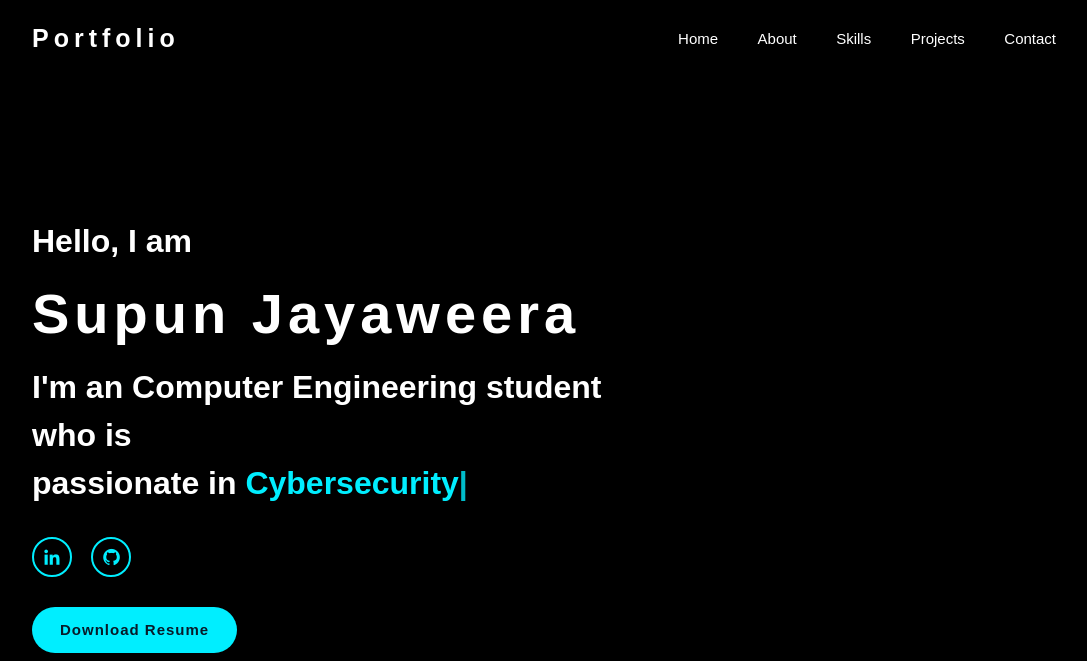
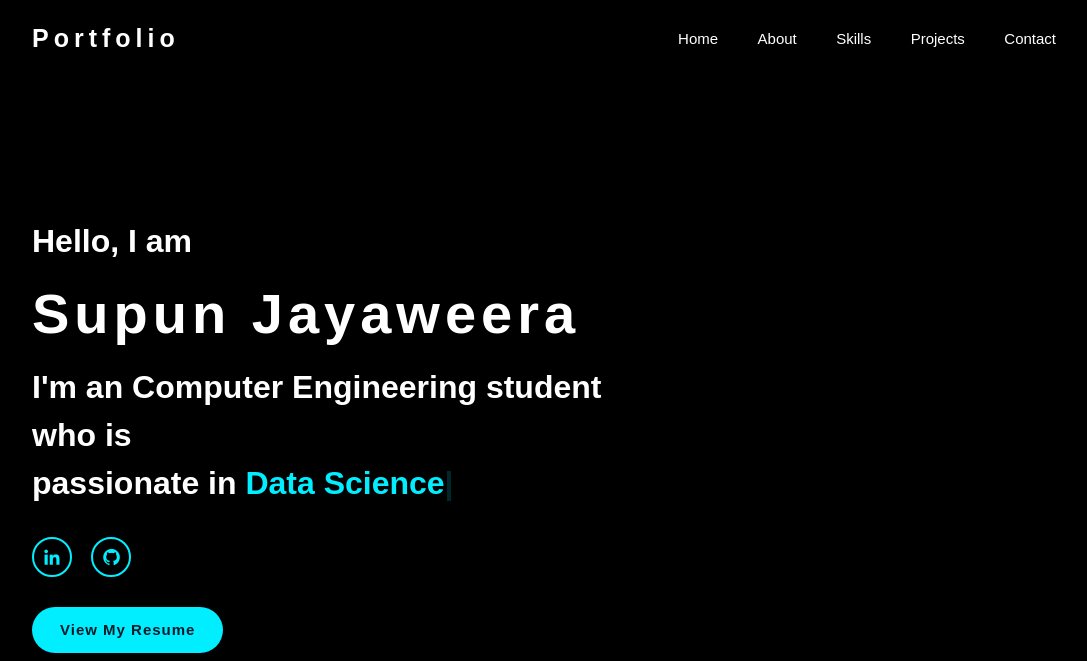
Before and after one commit to SupunJayaweera/my-website, a plain HTML site: page index.html in a window 1280 px wide. Shown: the top 661 px of the page, without its empty margins (96-1183 px from the left). Drawn offline with nearby package versions, Linux system fonts and the light colour scheme.

Commit message:
Resume updateded

```diff
--- a/files/script.js
+++ b/files/script.js
@@ -1,36 +1,32 @@
-
 var typed = new Typed(".text", {
-    strings: ["Programming" , "Cybersecurity" , "Web Development"],
-    typeSpeed:100,
-    backSpeed:100,
-    backDelay:1000,
-    loop:true
+  strings: ["Programming", "Data Science", "Web Development", "DevOps"],
+  typeSpeed: 100,
+  backSpeed: 100,
+  backDelay: 1000,
+  loop: true,
 });
 
-
 const toTop = document.querySelector(".top");
-window.addEventListener("scroll",() =>{
-    if (window.pageYOffset > 100){
+window.addEventListener("scroll", () => {
+  if (window.pageYOffset > 100) {
     toTop.classList.add("active");
-    }
-    else{
+  } else {
     toTop.classList.remove("active");
   }
-})
+});
 
-
-document.addEventListener('DOMContentLoaded', function () {
-    const cards = document.querySelectorAll('.reveal');
+document.addEventListener("DOMContentLoaded", function () {
+  const cards = document.querySelectorAll(".reveal");
   function checkScroll() {
-    cards.forEach(card => {
+    cards.forEach((card) => {
       const rect = card.getBoundingClientRect();
       const windowHeight = window.innerHeight;
       if (rect.top < windowHeight * 0.75) {
         card.style.opacity = 1;
-            card.style.transform = 'translateY(0)';
+        card.style.transform = "translateY(0)";
       }
     });
   }
   checkScroll();
-    window.addEventListener('scroll', checkScroll);
+  window.addEventListener("scroll", checkScroll);
 });
--- a/index.html
+++ b/index.html
@@ -64,8 +64,8 @@
             ><i class="bx bxl-youtube"></i
           ></a> -->
         </div>
-        <a href="files/Resume-Supun-Jayaweera.pdf" style="--i: 11" class="btn-box" target="_blank"
-          >Download Resume</a
+        <a href="https://drive.google.com/file/d/1fWifiNyYZrwKudfR14jBZ4Wbk75ibeVG/view?usp=sharing" style="--i: 11" class="btn-box" target="_blank"
+          >View My Resume</a
         >
       </div>
     </section>
```
Also changed, not shown: 1 other file. Lines whose indentation alone changed are shown as unchanged.
